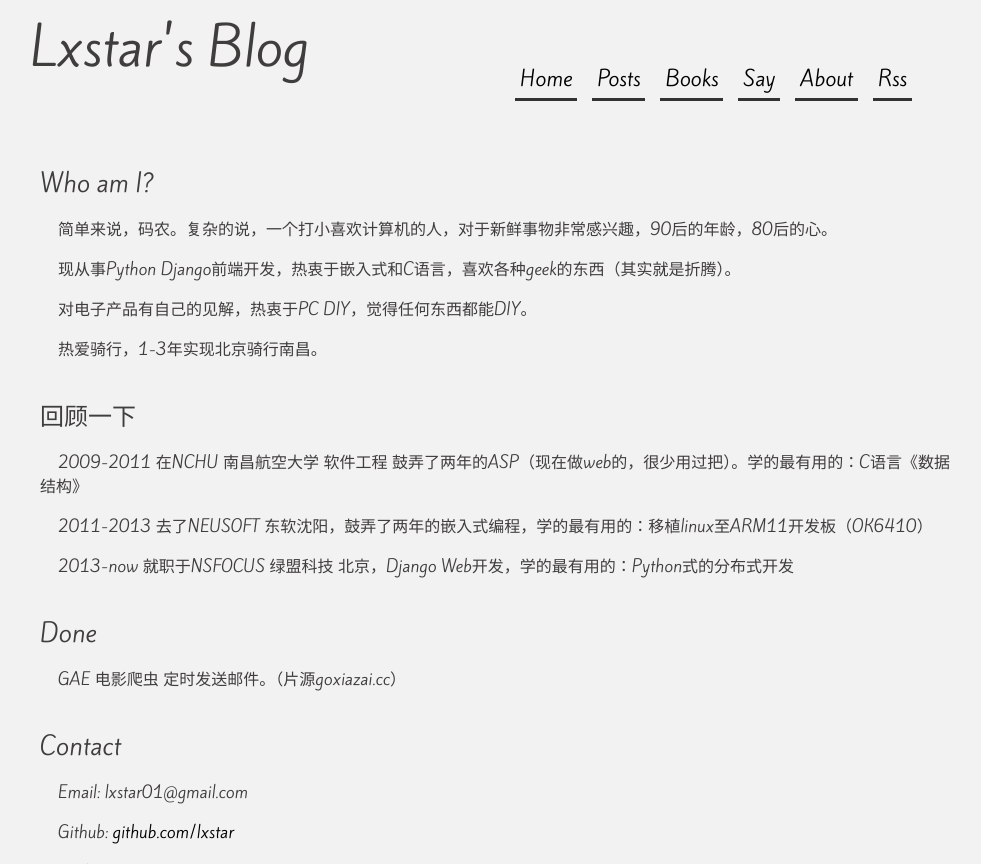
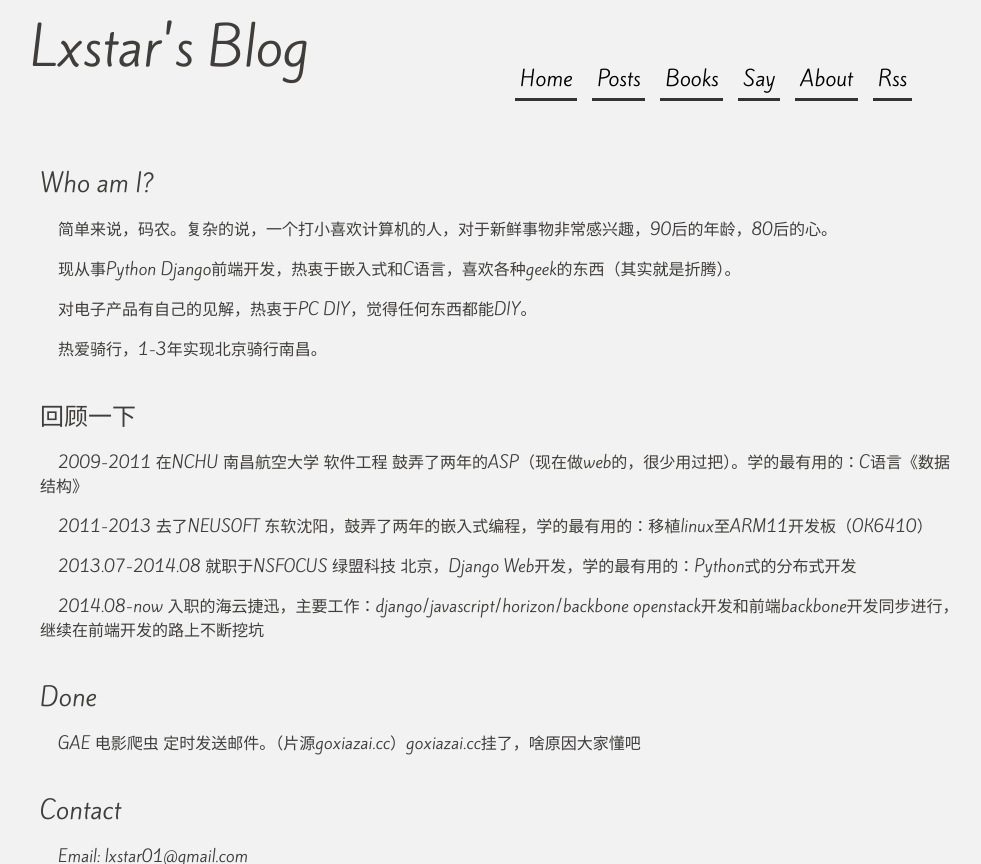
Before and after one commit to lxstar/lxstar.github.com, a Jekyll site: the page built from about/index.html, in a window 1280 px wide. Shown: the top 864 px of the page, without its empty margins (140-1121 px from the left). Built offline with Jekyll 4.4.1, drawn with Linux system fonts in a browser that asks for light colours; Markdown is read by kramdown in place of the engine named in the settings; comment, search, counter and statistics services are not loaded; grey boxes are pictures that could not be loaded.

Commit message:
update about page content

```diff
--- a/about/index.html
+++ b/about/index.html
@@ -17,11 +17,13 @@ title: About
 	<h2>回顾一下</h2>
 	<p>&nbsp;&nbsp;&nbsp;&nbsp;2009-2011 在NCHU 南昌航空大学 软件工程 鼓弄了两年的ASP（现在做web的，很少用过把）。学的最有用的：C语言《数据结构》</p>
 	<p>&nbsp;&nbsp;&nbsp;&nbsp;2011-2013 去了NEUSOFT 东软沈阳，鼓弄了两年的嵌入式编程，学的最有用的：移植linux至ARM11开发板（OK6410）</p>
-	<p>&nbsp;&nbsp;&nbsp;&nbsp;2013-now 就职于NSFOCUS 绿盟科技 北京，Django Web开发，学的最有用的：Python式的分布式开发</p>
+	<p>&nbsp;&nbsp;&nbsp;&nbsp;2013.07-2014.08 就职于NSFOCUS 绿盟科技 北京，Django Web开发，学的最有用的：Python式的分布式开发</p>
+	<p>&nbsp;&nbsp;&nbsp;&nbsp;2014.08-now 入职的海云捷迅，主要工作：django/javascript/horizon/backbone
+	openstack开发和前端backbone开发同步进行，继续在前端开发的路上不断挖坑</p>
 
 	<div class='cleaner'></div>
 	<h2>Done</h2>
-	<p>&nbsp;&nbsp;&nbsp;&nbsp;GAE 电影爬虫 定时发送邮件。（片源goxiazai.cc）</p>
+	<p>&nbsp;&nbsp;&nbsp;&nbsp;GAE 电影爬虫 定时发送邮件。（片源goxiazai.cc）goxiazai.cc挂了，啥原因大家懂吧</p>
 
 	<div class='cleaner'></div>
 	<h2>Contact</h2>
```
